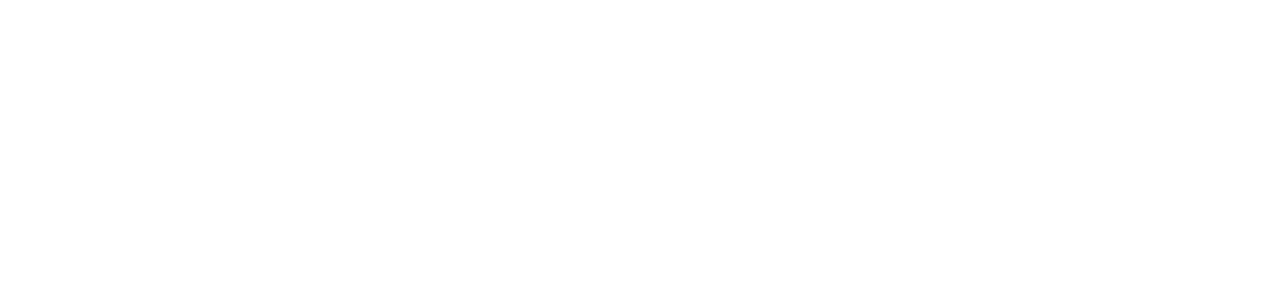
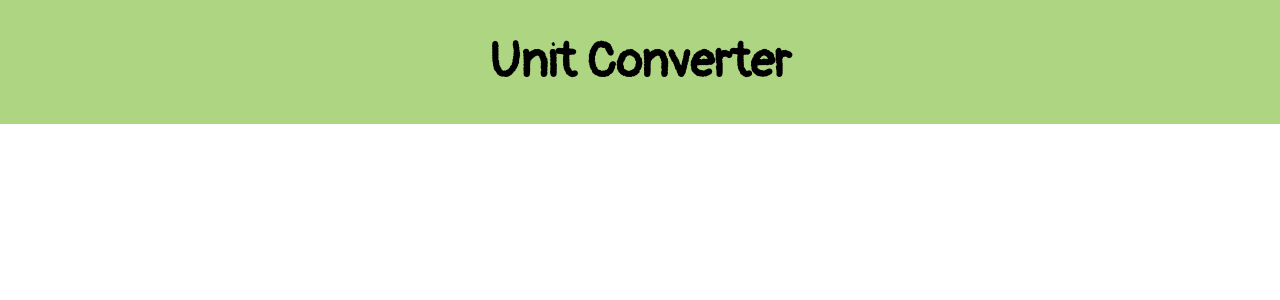
Before and after one commit to jennyq7/unit-converter, a React (Create React App) app: page / in a window 1280 px wide. Shown: the top 300 px of the page. Built offline with nearby package versions, Linux system fonts and the light colour scheme.

Commit message:
set up header

```diff
--- a/package.json
+++ b/package.json
@@ -12,6 +12,7 @@
     "@types/react-dom": "^18.2.4",
     "react": "^18.2.0",
     "react-dom": "^18.2.0",
+    "react-router-dom": "^6.11.2",
     "react-scripts": "5.0.1",
     "sass": "^1.62.1",
     "typescript": "^4.9.5",
--- a/src/App.scss
+++ b/src/App.scss
@@ -0,0 +1,14 @@
+@use './styles/partials/mixins' as *;
+@use './styles/partials/fonts' as *;
+
+
+*,
+*::before,
+*::after,
+html,
+body {
+  box-sizing: border-box;
+  @include setPadding (0, 0, 0, 0);
+  @include setMargin (0, 0, 0, 0);
+  font-family: "Pangolin", "Sans Serif";
+}
--- a/src/App.tsx
+++ b/src/App.tsx
@@ -1,10 +1,15 @@
 import React from 'react';
 import './App.scss';
+import Header from './components/Header/Header';
+import { BrowserRouter, Routes, Route} from 'react-router-dom';
 
 function App() {
   return (
     <div className="App">
+      <BrowserRouter>
+        <Header/>
 
+      </BrowserRouter>
     </div>
   );
 }
--- a/src/components/Header/Header.jsx
+++ b/src/components/Header/Header.jsx
@@ -0,0 +1,9 @@
+import './Header.scss';
+
+function Header () {
+ return (
+    <h1>Unit Converter</h1>
+ )
+}
+
+export default Header;
--- a/src/components/Header/Header.scss
+++ b/src/components/Header/Header.scss
@@ -0,0 +1,11 @@
+@use '../../styles/partials/_fonts.scss' as *;
+@use '../../styles/partials/mixins' as *;
+@use '../../styles/partials/variables' as *;
+
+h1 {
+    background-color:$main-color;
+    display: flex;
+    justify-content: center;
+    @include setPadding(2rem, 1rem, 2rem, 1rem);
+    font-size: 3rem;
+}
```
Also changed, not shown: 1 other file (tests, documents, lock files or other folders).
